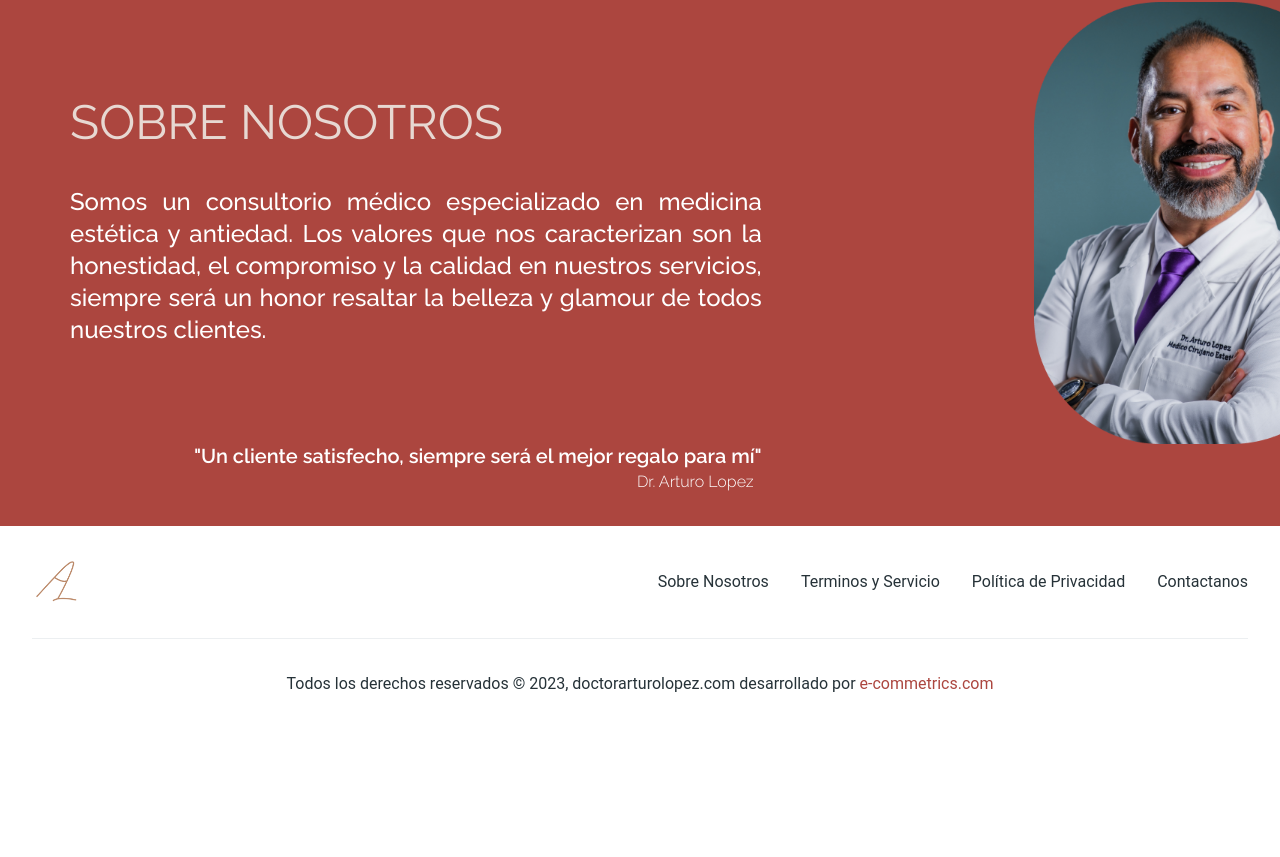
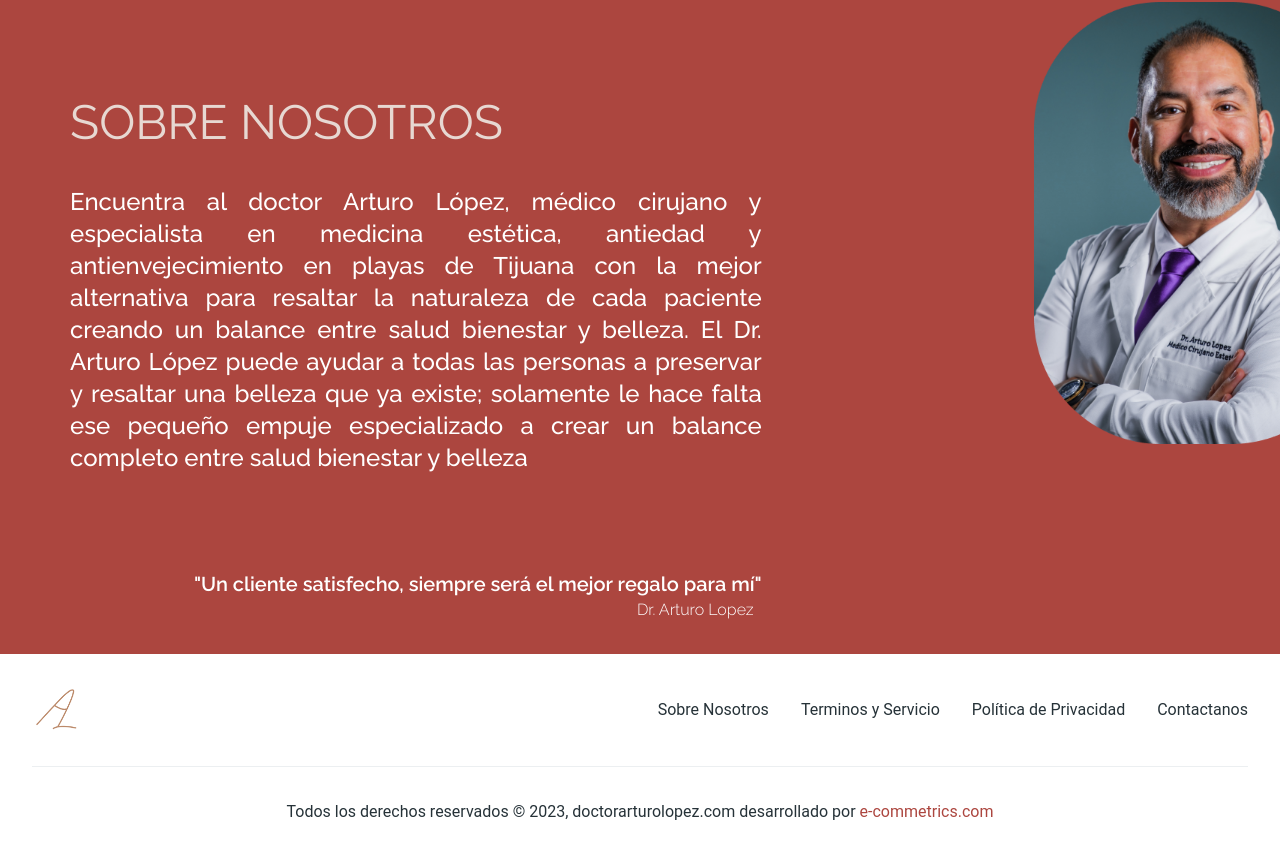
Before and after one commit to e-commetrics/ArturoLopezpage, a React (Create React App) app: page / in a window 1280 px wide. Shown: the part 1446-2303 px from the top of the page. Before the commit the page ends 2175 px from the top, so only its background shows below. Built offline with nearby package versions, Linux system fonts and the light colour scheme.

Commit message:
update sobre nosotros

```diff
--- a/src/Test.js
+++ b/src/Test.js
@@ -1,5 +1,5 @@
 import React, { useState } from 'react';
-import video from './vid/HeroAL.mp4';
+// import video from './vid/HeroAL.mp4';
 import './App.css';
 import Navbar from './navlist';
 import AL from './img/AL';
@@ -104,8 +104,9 @@ function Test() {
             <div className="md:w-4/5">
               <h1 className="text-3xl md:text-4xl lg:text-5xl mt-24 text-[#E7D8D2] font-normal font-raleway">SOBRE NOSOTROS</h1>
               <p className="mt-10 text-2xl font-medium text-justify text-white font-raleway">
-                Somos un consultorio médico especializado en medicina estética y antiedad. Los valores que nos caracterizan son la honestidad, el compromiso y la calidad en nuestros servicios, siempre será un honor resaltar la belleza y glamour de todos nuestros clientes.
-              </p>
+              Encuentra al doctor Arturo López, médico cirujano y especialista en medicina estética, antiedad y antienvejecimiento en playas de Tijuana con la mejor alternativa para resaltar la naturaleza de cada paciente creando un balance entre salud bienestar y belleza. El Dr. Arturo López puede ayudar a todas las personas a preservar y resaltar una belleza que ya existe; solamente le hace falta ese pequeño empuje especializado a crear un balance completo entre salud bienestar y belleza
+
+</p>
               <div class="text-white text-xl flex justify-end mt-24 font-semibold font-raleway">"Un cliente satisfecho, siempre será el mejor regalo para mí" </div>
               <div class="text-white text-l flex justify-end mt- font-light font-raleway mr-2">Dr. Arturo Lopez<br /></div>
             </div>
```
